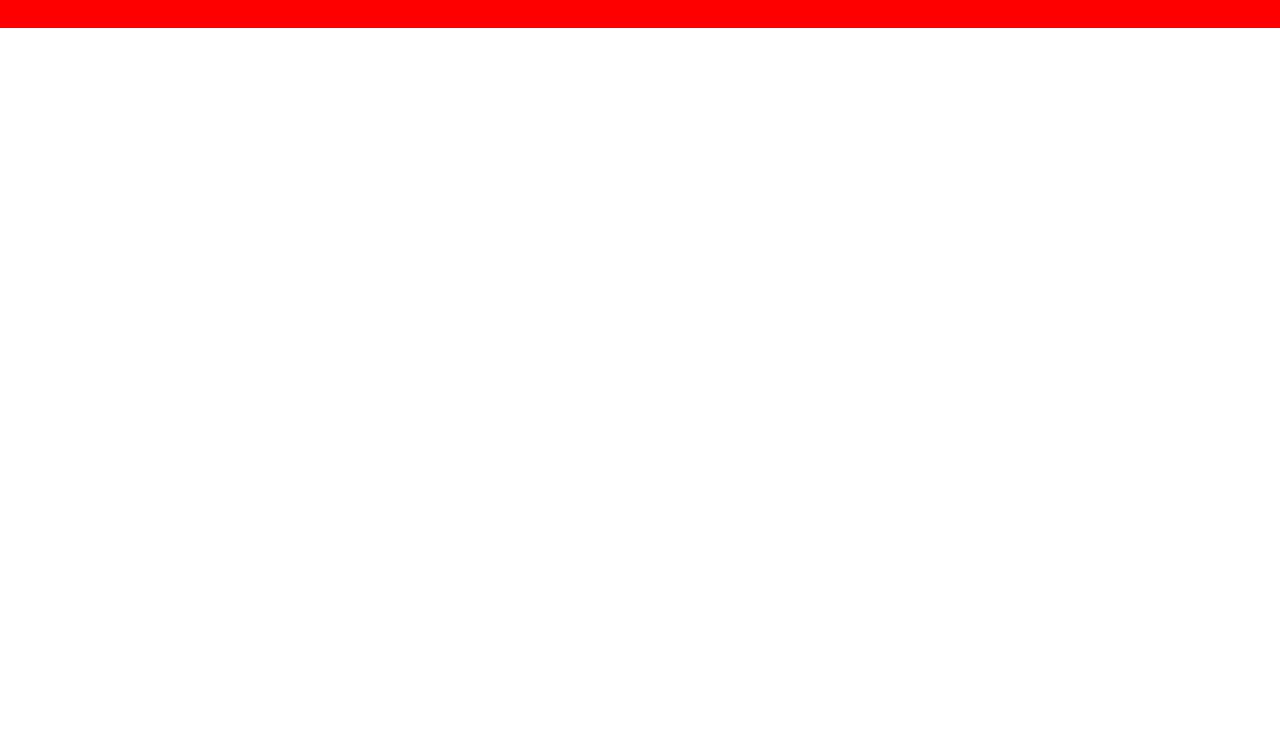
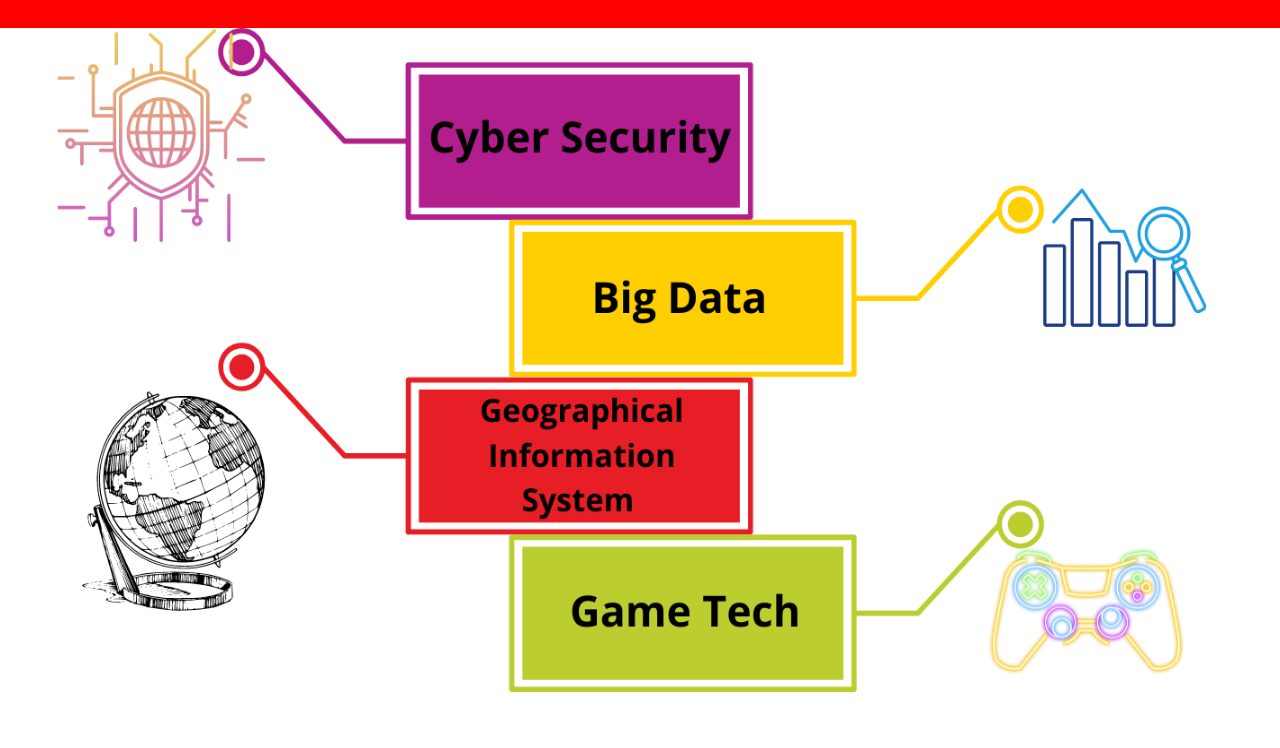
Before and after one commit to Farrine/MBC-LAB, a plain HTML site: page division.html in a window 1280 px wide. Shown: the part 52-800 px from the top of the page. Drawn offline with Linux system fonts and the light colour scheme.

Commit message:
third change

```diff
--- a/division.html
+++ b/division.html
@@ -24,7 +24,7 @@
             </div>
             <!-- NAVIGATION BAR END -->
         <div class="content2">
-            <img scr="Divisii.png" class="img-content2">
+            <img src="Divisii.png" class="img-content2">
         </div>
     </body>
 </html>
--- a/style.css
+++ b/style.css
@@ -100,3 +100,9 @@ html {
     clear: both;
     display: table;
 }
+
+.img-content2 {
+    padding-left: 55px;
+    width: 90%;
+    height: 83%;
+}
```
Also changed, not shown: dev.png (added).
